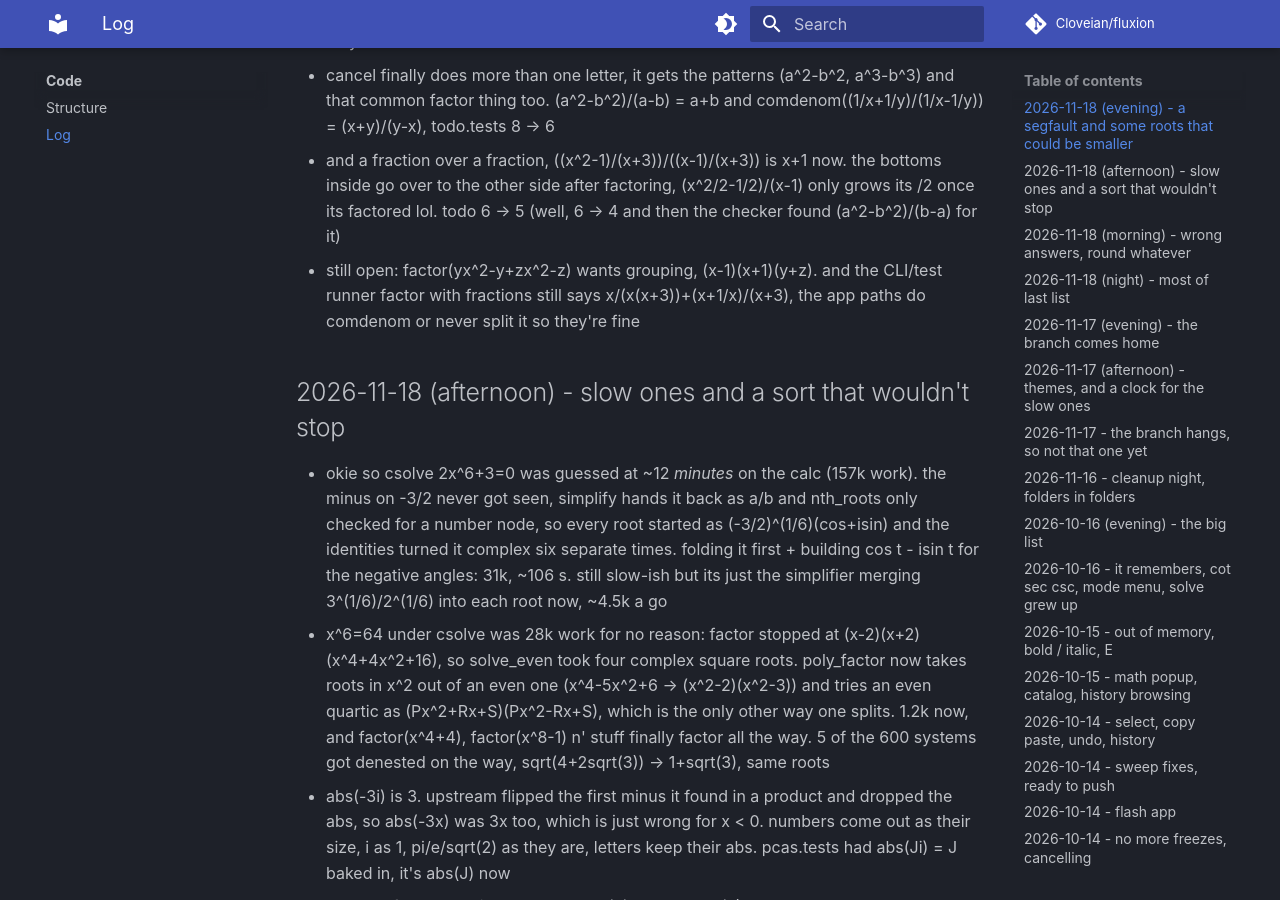
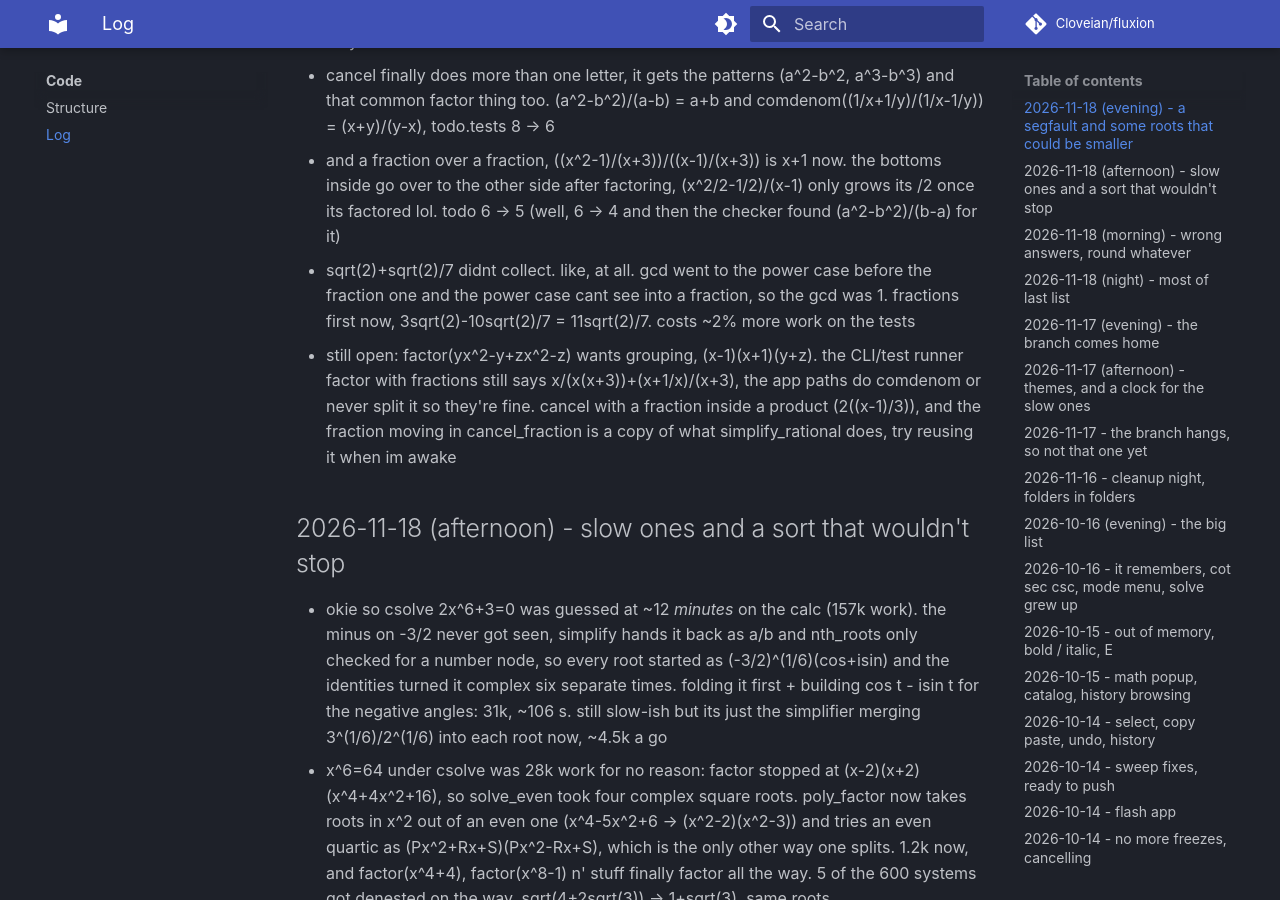
Before and after one commit to Cloveian/fluxion, an MkDocs documentation site: the page built from docs/code/log.md, in a window 1280 px wide and 900 px high, scrolled down 1465 px. Built offline with MkDocs 1.6.1 and Material for MkDocs 9.7.7, drawn with Linux system fonts in a browser that asks for light colours; comment, search, counter and statistics services are not loaded.

Commit message:
sqrt(2)+sqrt(2)/7 just. didnt collect. how long has that been there

```diff
--- a/docs/code/log.md
+++ b/docs/code/log.md
@@ -15,7 +15,8 @@
 - those awful factor sums, factor(y(x^2+x+1)) -> xy+y(x^2+1): turns out the factor *command* in the app never did that, it only simplifies basic first. the test runner and the CLI simplify everything first (spreads it out), and so does the app's factored form setting, so there it was real. factor_addition takes out what every term shares before it pairs anything now, y(x^2+x+1), 2(xy+2y+3), a(x+y+z). and the other way round, the command had factor((ax)^2+x) = x((ax)^2/x+1) cuz basic doesnt touch (ax)^2, it gets like terms first now. checked both app paths with a little driver in /tmp, the test runner only does the one
 - cancel finally does more than one letter, it gets the patterns (a^2-b^2, a^3-b^3) and that common factor thing too. (a^2-b^2)/(a-b) = a+b and comdenom((1/x+1/y)/(1/x-1/y)) = (x+y)/(y-x), todo.tests 8 -> 6
 - and a fraction over a fraction, ((x^2-1)/(x+3))/((x-1)/(x+3)) is x+1 now. the bottoms inside go over to the other side after factoring, (x^2/2-1/2)/(x-1) only grows its /2 once its factored lol. todo 6 -> 5 (well, 6 -> 4 and then the checker found (a^2-b^2)/(b-a) for it)
-- still open: factor(yx^2-y+zx^2-z) wants grouping, (x-1)(x+1)(y+z). and the CLI/test runner factor with fractions still says x/(x(x+3))+(x+1/x)/(x+3), the app paths do comdenom or never split it so they're fine
+- sqrt(2)+sqrt(2)/7 didnt collect. like, at all. gcd went to the power case before the fraction one and the power case cant see into a fraction, so the gcd was 1. fractions first now, 3sqrt(2)-10sqrt(2)/7 = 11sqrt(2)/7. costs ~2% more work on the tests
+- still open: factor(yx^2-y+zx^2-z) wants grouping, (x-1)(x+1)(y+z). the CLI/test runner factor with fractions still says x/(x(x+3))+(x+1/x)/(x+3), the app paths do comdenom or never split it so they're fine. cancel with a fraction inside a product (2((x-1)/3)), and the fraction moving in cancel_fraction is a copy of what simplify_rational does, try reusing it when im awake
 
 ## 2026-11-18 (afternoon) - slow ones and a sort that wouldn't stop
 
```
Also changed, not shown: src/engine/README.md (+1 -0 lines), 3 other files.
